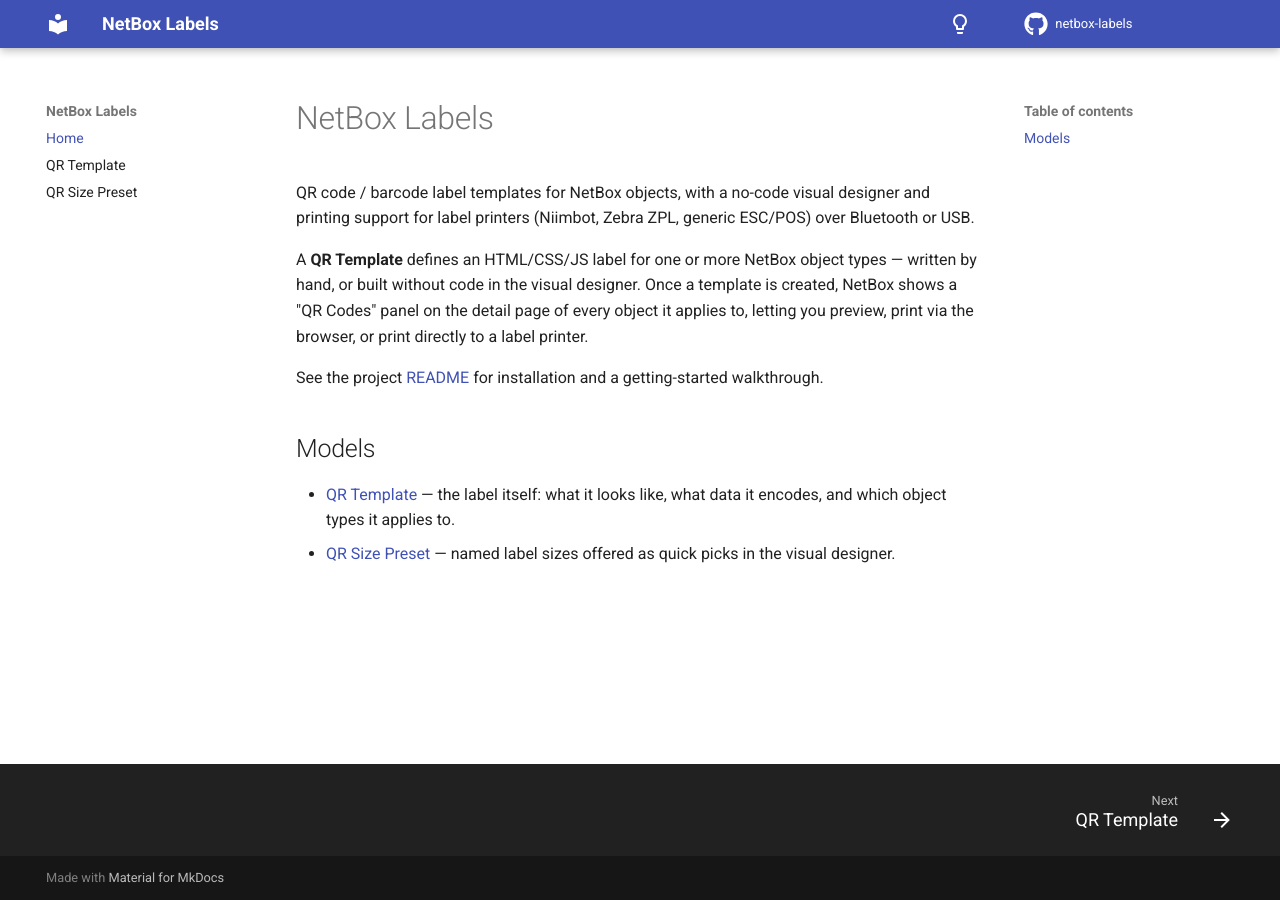
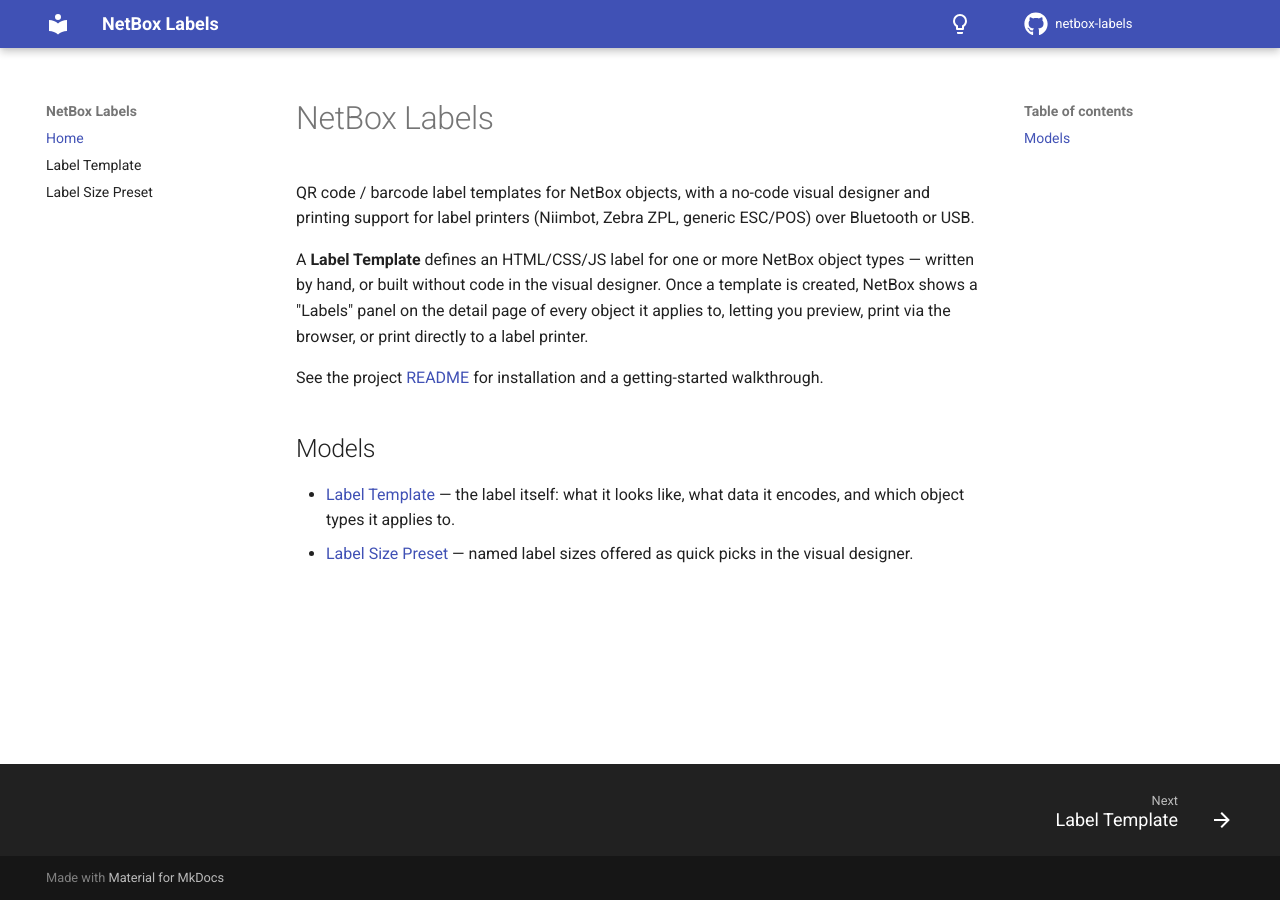
Before and after one commit to N34AY/netbox-labels, an MkDocs documentation site: the page built from docs/index.md, in a window 1280 px wide. Built offline with MkDocs 1.6.1 and Material for MkDocs 9.7.7, drawn with Linux system fonts in a browser that asks for light colours; comment, search, counter and statistics services are not loaded.

Commit message:
Rename generic "QR" UI/API strings to "Labels"
The plugin covers barcodes and plain-text labels too, not just QR codes,
so hardcoding "QR" into display strings, menu items, and messages was
misleading. Renames verbose_names, template headings, flash messages,
form legends, and docs prose wherever "QR" was standing in for the
generic concept — while leaving things that are genuinely QR-specific
(the qr_value field, the "QR Code" element type, data-netbox-qr, the
NetBoxQR JS global) untouched.

```diff
--- a/docs/index.md
+++ b/docs/index.md
@@ -3,9 +3,9 @@
 QR code / barcode label templates for NetBox objects, with a no-code visual designer and
 printing support for label printers (Niimbot, Zebra ZPL, generic ESC/POS) over Bluetooth or USB.
 
-A **QR Template** defines an HTML/CSS/JS label for one or more NetBox object types — written by
+A **Label Template** defines an HTML/CSS/JS label for one or more NetBox object types — written by
 hand, or built without code in the visual designer. Once a template is created, NetBox shows a
-"QR Codes" panel on the detail page of every object it applies to, letting you preview, print via
+"Labels" panel on the detail page of every object it applies to, letting you preview, print via
 the browser, or print directly to a label printer.
 
 See the project [README](https://github.com/N34AY/netbox-labels#readme) for installation and a
@@ -13,7 +13,7 @@
 
 ## Models
 
-- [QR Template](qrtemplate.md) — the label itself: what it looks like, what data it encodes, and
-  which object types it applies to.
-- [QR Size Preset](qrsizepreset.md) — named label sizes offered as quick picks in the visual
+- [Label Template](qrtemplate.md) — the label itself: what it looks like, what data it encodes,
+  and which object types it applies to.
+- [Label Size Preset](qrsizepreset.md) — named label sizes offered as quick picks in the visual
   designer.
--- a/docs/qrsizepreset.md
+++ b/docs/qrsizepreset.md
@@ -1,10 +1,10 @@
-# QR Size Preset
+# Label Size Preset
 
 Part of the [NetBox Labels](https://github.com/N34AY/netbox-labels) plugin.
 
-A **QR Size Preset** is a named label size (in millimeters), offered as a quick pick when setting
-a [QR Template](qrtemplate.md)'s canvas size in the visual designer — for common physical label
-sizes (e.g. a specific label roll or printer model) you use often.
+A **Label Size Preset** is a named label size (in millimeters), offered as a quick pick when
+setting a [Label Template](qrtemplate.md)'s canvas size in the visual designer — for common
+physical label sizes (e.g. a specific label roll or printer model) you use often.
 
 ## Fields
 
--- a/mkdocs.yml
+++ b/mkdocs.yml
@@ -38,8 +38,8 @@
 
 nav:
   - Home: index.md
-  - QR Template: qrtemplate.md
-  - QR Size Preset: qrsizepreset.md
+  - Label Template: qrtemplate.md
+  - Label Size Preset: qrsizepreset.md
 
 # The search plugin's assets (a lunr stemmer bundle per language, regardless
 # of which one is actually configured) cost ~2MB for what's a handful of
```
Also changed, not shown: CONTRIBUTING.md (+1 -1 lines), README.md (+6 -6 lines), SECURITY.md (+1 -1 lines), 12 other files.
